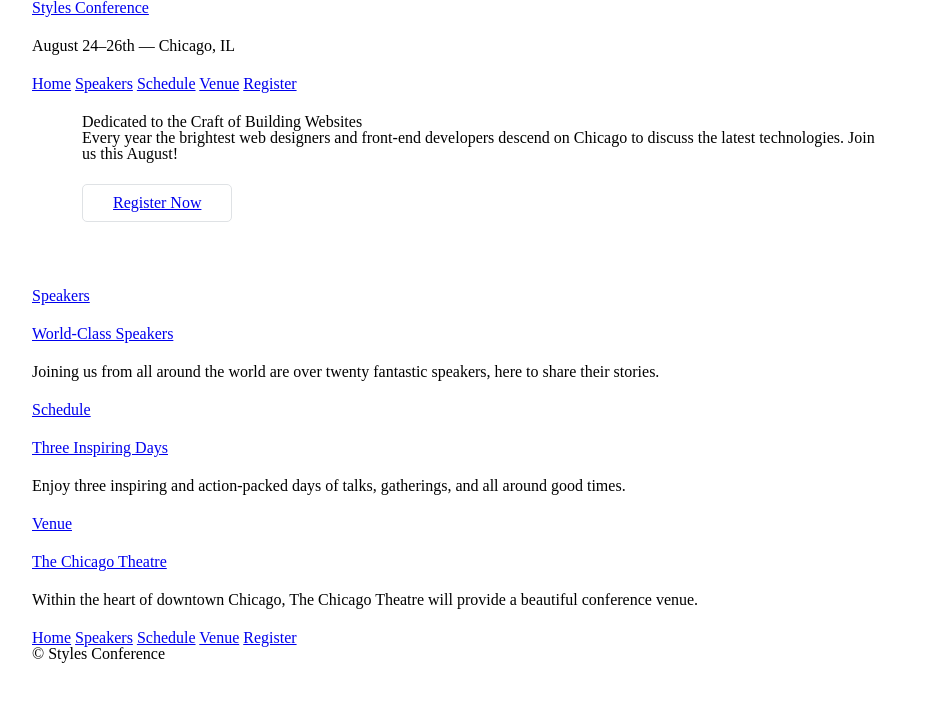
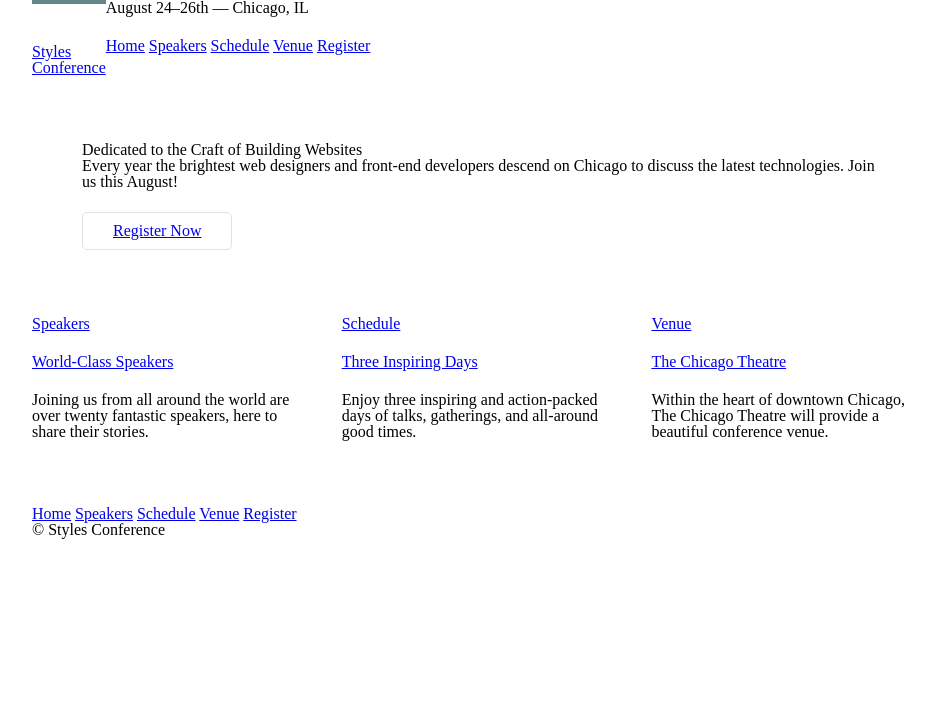
Before and after one commit to Ambush3/Shay-Howe, a plain HTML site: page index.html in a window 1280 px wide. Shown: the whole page, without its empty margins (158-1093 px from the left). Drawn offline with Linux system fonts and the light colour scheme.

Commit message:
Positioning Content

```diff
--- a/assets/stylesheets/main.css
+++ b/assets/stylesheets/main.css
@@ -51,6 +51,84 @@ footer, header, hgroup, menu, nav, section {
 	padding-right: 30px;
 	width: 960px;
 }
+
+.col-1-3 {
+	width: 33.3%;
+}
+.col-2-3 {
+	width: 66.66%;
+}
+
+
+.col-1-3,
+.col-2-3 {
+	display: inline-block;
+	vertical-align: top;
+}
+
+.grid,
+.col-1-3,
+.col-2-3 {
+	padding-left: 15px;
+	padding-right: 15px;
+}
+
+.container,
+.grid {
+	margin: 0 auto;
+	width: 960px;
+}
+
+.container {
+	padding-left: 30px;
+	padding-right: 30px;
+}
+
+
+/*
+  ========================================
+  Clearfix
+  ========================================
+*/
+
+.group:before,
+.group:after {
+	content: "";
+	display: table;
+}
+.group:after {
+	clear:both;
+}
+.group {
+	clear: both;
+	*zoom: 1;
+}
+
+/* =======================================
+Primary Header
+==========================================
+*/
+
+.logo {
+	border-top: 4px solid #648889;
+	padding: 40px 0 22px 0;
+	float: left;
+}
+
+/* =======================================
+Primary footer
+==========================================
+*/
+
+.primary-footer small {
+	float: left;
+}
+
+.primary-footer {
+	padding-bottom: 44px;
+	padding-top: 44px;
+}
+
 
 /*
   ========================================
--- a/index.html
+++ b/index.html
@@ -8,9 +8,11 @@
 
     <body>
 
-    <header class="container">
-        <h1>
-            <a href="index.html">Styles Conference</a>
+        <!-- Header -->
+    <header class="container group">
+
+        <h1 class="logo">
+            <a href="index.html">Styles <br> Conference</a>
         </h1>
 
         <h3>August 24&ndash;26th &mdash; Chicago, IL</h3>
@@ -24,38 +26,53 @@
         </nav>
     </header>
 
+    <!-- Hero -->
+
     <section class="hero container">
         <h2>Dedicated to the Craft of Building Websites</h2>
+
         <p>Every year the brightest web designers and front-end developers descend on Chicago to discuss the latest technologies. Join us this August!</p>
+
         <a class="btn btn-alt" href="register.html">Register Now</a>
+
     </section>
 
-    <section class="container">
+    <!-- Teasers -->
+
+    <section class="grid">
+
+        <!-- Speakers -->
+
+        <section class="col-1-3">
           <a href="speakers.html">
             <h5>Speakers</h5>
             <h3>World-Class Speakers</h3>
           </a>
           <p>Joining us from all around the world are over twenty fantastic speakers, here to share their stories.</p>
-    </section>
-    <section class="container">
+        </section><!--
+
+        Schedule
+
+        --><section class="col-1-3">
           <a href="schedule.html">
             <h5>Schedule</h5>
             <h3>Three Inspiring Days</h3>
           </a>
-        <p>Enjoy three inspiring and action-packed days of talks, gatherings, and all around good times.</P>
-    </section>
-    <section class="container">
+          <p>Enjoy three inspiring and action-packed days of talks, gatherings, and all-around good times.</p>
+        </section><!--
+
+        Venue
+
+        --><section class="col-1-3">
           <a href="venue.html">
             <h5>Venue</h5>
             <h3>The Chicago Theatre</h3>
           </a>
           <p>Within the heart of downtown Chicago, The Chicago Theatre will provide a beautiful conference venue.</p>
         </section>
+
       </section>
-    <body>
-    </body>
-
-    <footer class="container">
+    <footer class="primary-footer container group">
         <nav>
             <a href="index.html">Home</a>
             <a href="speakers.html">Speakers</a>
```
Also changed, not shown: register.html (+2 -2 lines), schedule.html (+2 -2 lines), speakers.html (+2 -2 lines), venue.html (+2 -2 lines). Lines whose indentation alone changed are shown as unchanged.
